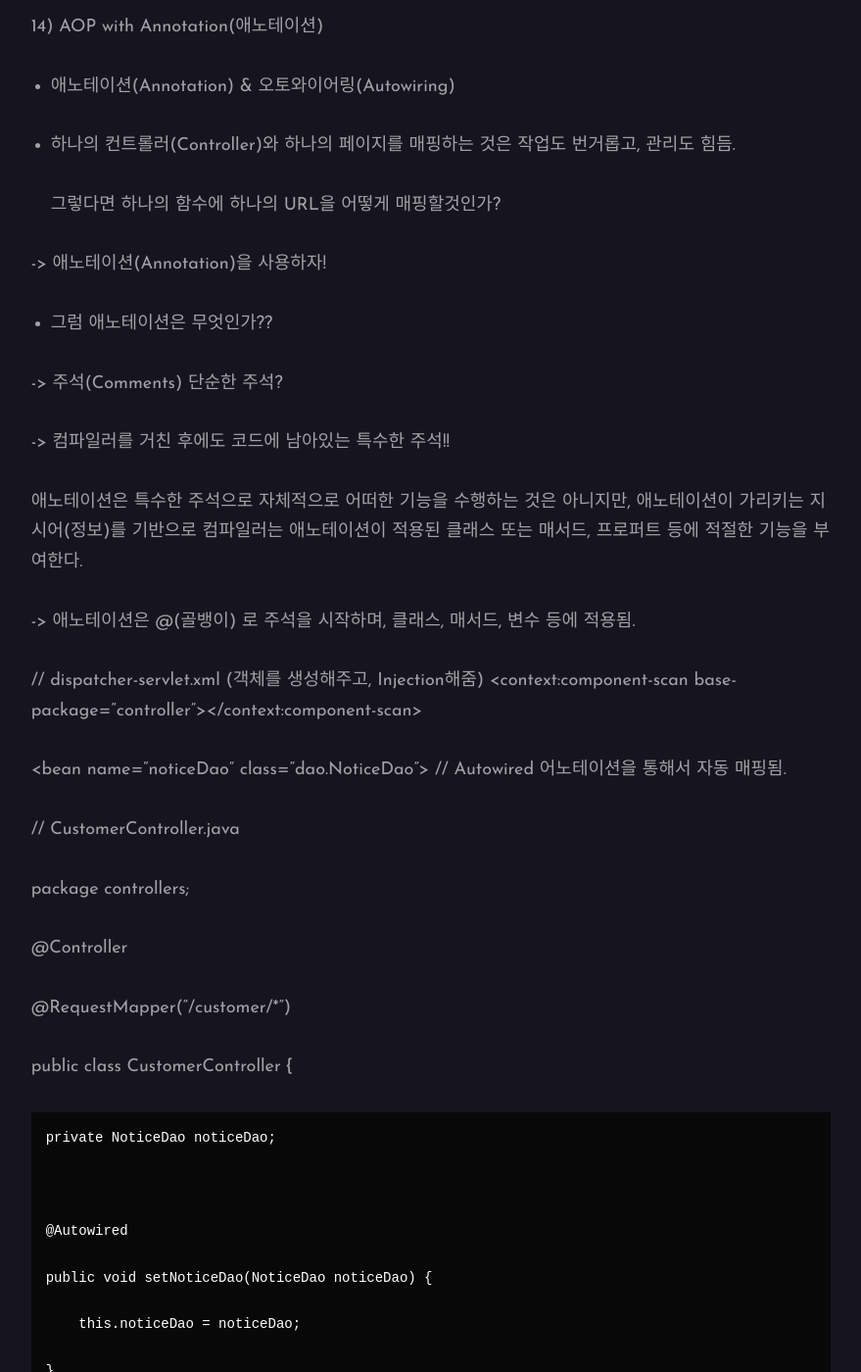
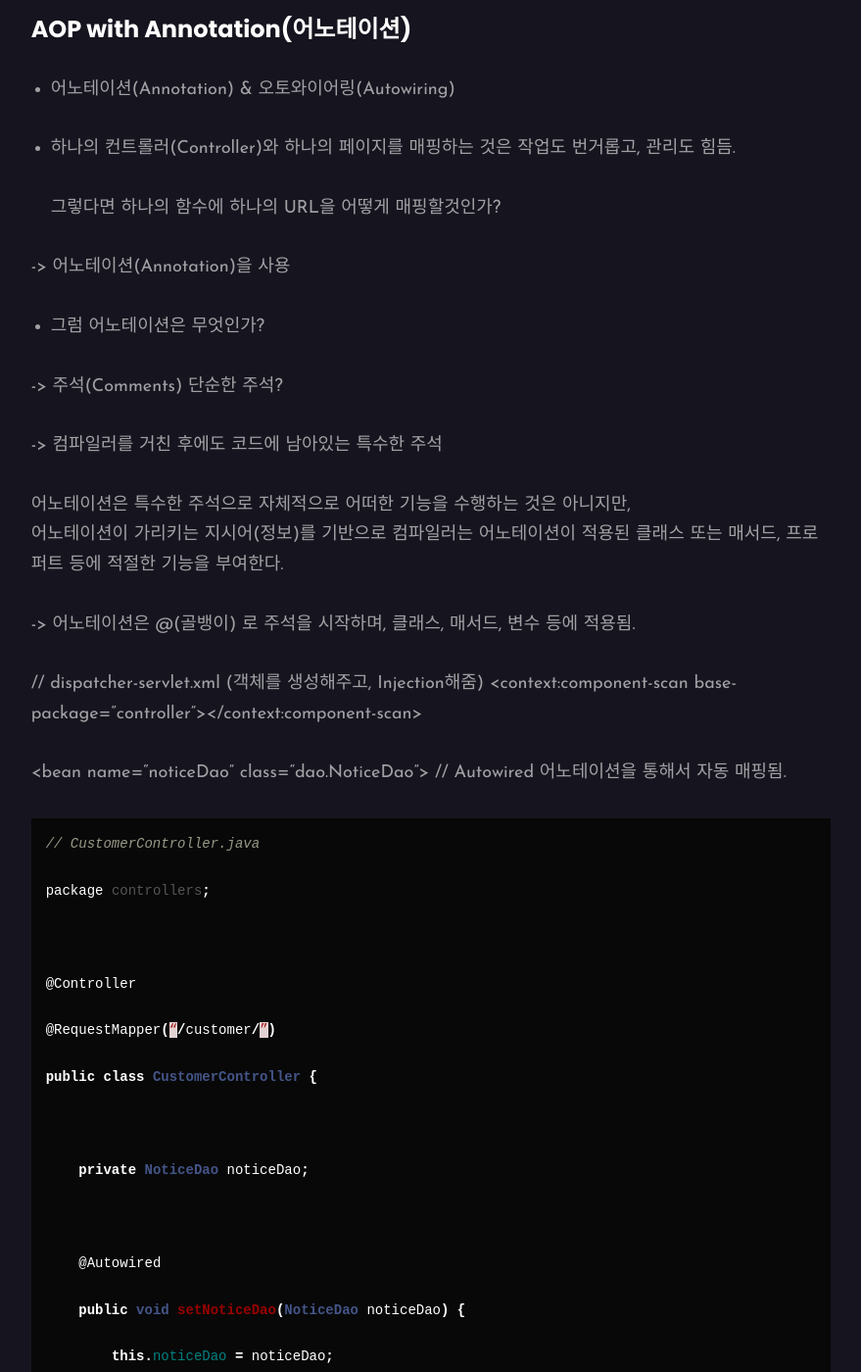
Before and after one commit to hs95blue/hs95blue.github.io, a Jekyll site: the page built from _posts/2020-09-30-2.md, in a window 1280 px wide and 1400 px high, scrolled down 986 px. Shown: the whole window at 98% size, without its empty margins (200-1079 px from the left). Built offline with Jekyll 4.4.1, drawn with Linux system fonts in a browser that asks for light colours; nearby versions of some CDN libraries; comment, search, counter and statistics services are not loaded; some of the changed text lies outside the part shown.

Commit message:
Update 2020-09-30-2.md

````diff
--- a/_posts/2020-09-30-2.md
+++ b/_posts/2020-09-30-2.md
@@ -1,40 +1,40 @@
 ---
 layout: post
-title:  스프링프레임워크-14 AOP with Annotation(애노테이션)
+title:  스프링프레임워크-14 AOP with Annotation(어노테이션)
 date:   2020-09-27 17:25:35 +0300
 image:  '/images/spring.png'
 tags:   Spring
 ---
 
-14) AOP with Annotation(애노테이션)
+### AOP with Annotation(어노테이션)
 
 
 
-* 애노테이션(Annotation) & 오토와이어링(Autowiring)
+* 어노테이션(Annotation) & 오토와이어링(Autowiring)<br/>
 
 
 
- - 하나의 컨트롤러(Controller)와 하나의 페이지를 매핑하는 것은 작업도 번거롭고, 관리도 힘듬.
+ - 하나의 컨트롤러(Controller)와 하나의 페이지를 매핑하는 것은 작업도 번거롭고, 관리도 힘듬.<br/>
 
-   그렇다면 하나의 함수에 하나의 URL을 어떻게 매핑할것인가?
+   그렇다면 하나의 함수에 하나의 URL을 어떻게 매핑할것인가?<br/>
 
-  -> 애노테이션(Annotation)을 사용하자!
+  -> 어노테이션(Annotation)을 사용<br/>
 
 
 
- - 그럼 애노테이션은 무엇인가??
+ - 그럼 어노테이션은 무엇인가?<br/>
 
-  -> 주석(Comments) 단순한 주석?
+  -> 주석(Comments) 단순한 주석?<br/>
 
-  -> 컴파일러를 거친 후에도 코드에 남아있는 특수한 주석!!
+  -> 컴파일러를 거친 후에도 코드에 남아있는 특수한 주석<br/>
 
 
 
- 애노테이션은 특수한 주석으로 자체적으로 어떠한 기능을 수행하는 것은 아니지만, 애노테이션이 가리키는 지시어(정보)를 기반으로 컴파일러는 애노테이션이 적용된 클래스 또는 매서드, 프로퍼트 등에 적절한 기능을 부여한다.
+ 어노테이션은 특수한 주석으로 자체적으로 어떠한 기능을 수행하는 것은 아니지만,<br/> 어노테이션이 가리키는 지시어(정보)를 기반으로 컴파일러는 어노테이션이 적용된 클래스 또는 매서드, 프로퍼트 등에 적절한 기능을 부여한다.<br/>
 
 
 
-  -> 애노테이션은 @(골뱅이) 로 주석을 시작하며, 클래스, 매서드, 변수 등에 적용됨.
+  -> 어노테이션은 @(골뱅이) 로 주석을 시작하며, 클래스, 매서드, 변수 등에 적용됨.<br/>
 
 
 
@@ -44,7 +44,7 @@ tags:   Spring
 <bean name=“noticeDao” class=“dao.NoticeDao”> // Autowired 어노테이션을 통해서 자동 매핑됨.
 
 
-
+```java
 // CustomerController.java
 
 package controllers;
@@ -53,7 +53,7 @@ package controllers;
 
 @Controller
 
-@RequestMapper(“/customer/*”)
+@RequestMapper(“/customer/”)
 
 public class CustomerController {
 
@@ -156,24 +156,24 @@ public class CustomerController {
 
 }
 
-
+```
 
  - 코드 설명 -
 
 
 
- * Context:component-scan : Controller 패키지에서 URL-메쏘드 매핑된 정보를 자동으로 검색(Auto-Scan)함. 단 Controller 애노테이션된 클래스에서 해당 메서드를 찾음. 위에서 /customer/notice.oz 서브 URL이 호출되면 notices 메서드가 수행됨.
+ * Context:component-scan : Controller 패키지에서 URL-메쏘드 매핑된 정보를 자동으로 검색(Auto-Scan)함. 단 Controller 어노테이션된 클래스에서 해당 메서드를 찾음. 위에서 /customer/notice.oz 서브 URL이 호출되면 notices 메서드가 수행됨.
 
-(기존 XML 방식에서는 특정 페이지의 URL과 컨트롤러를 하나씩 배정했지만, context:component-scan을 통해서는 사용자로부터 URL이 입력된 경우 @Controller 애노테이션을 가지고 있는 클래스 내부의 RequestMapping 정보를 자동으로 스캔하여 처리 함수를 찾아 연결하여 줌.)
+(기존 XML 방식에서는 특정 페이지의 URL과 컨트롤러를 하나씩 배정했지만, context:component-scan을 통해서는 사용자로부터 URL이 입력된 경우 @Controller 어노테이션을 가지고 있는 클래스 내부의 RequestMapping 정보를 자동으로 스캔하여 처리 함수를 찾아 연결하여 줌.)
 
 
 
  * @RequestMapping – 표시된 URL에 해당 메서드를 매핑 (지정된 URL요청이 들어오면 해당 메서드를 실행함)
 
 
- * 그런데! XML을 사용하지 않으므로 URL-Controller 맵핑 정보(빈(Bean) 객체) 자체가 XML 파일에서 사라지게 되는데 이렇게 되면 빈(Bean) 객체를 생성하고, 프로퍼티(AOP관련 포함) 값을 세팅해줄 수가 없음.
+ * 그런데 XML을 사용하지 않으므로 URL-Controller 맵핑 정보(빈(Bean) 객체) 자체가 XML 파일에서 사라지게 되는데 이렇게 되면 빈(Bean) 객체를 생성하고, 프로퍼티(AOP관련 포함) 값을 세팅해줄 수가 없음.
 
- -> 이 문제는 @Autowired 애노테이션을 통해 해결!
+ -> 이 문제는 @Autowired 어노테이션을 통해 해결!
 
  -> component-scan을 사용하는 경우 빈(Bean)객체를 세팅하고 값을 할당해 줄 수 없지만, @Autowired를 사용하여 자동으로 객체와 변수를 연결 및 설정해 줌.
 
````
